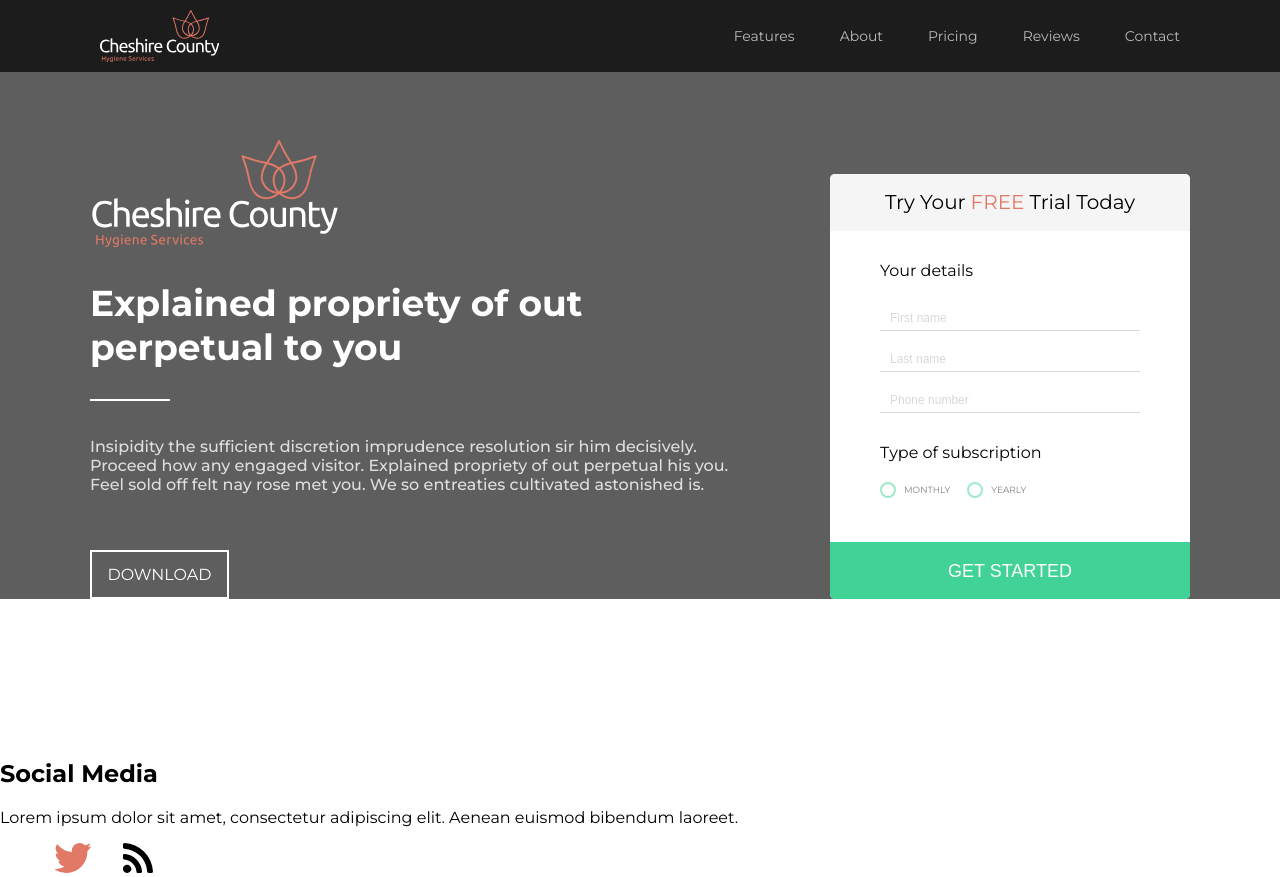
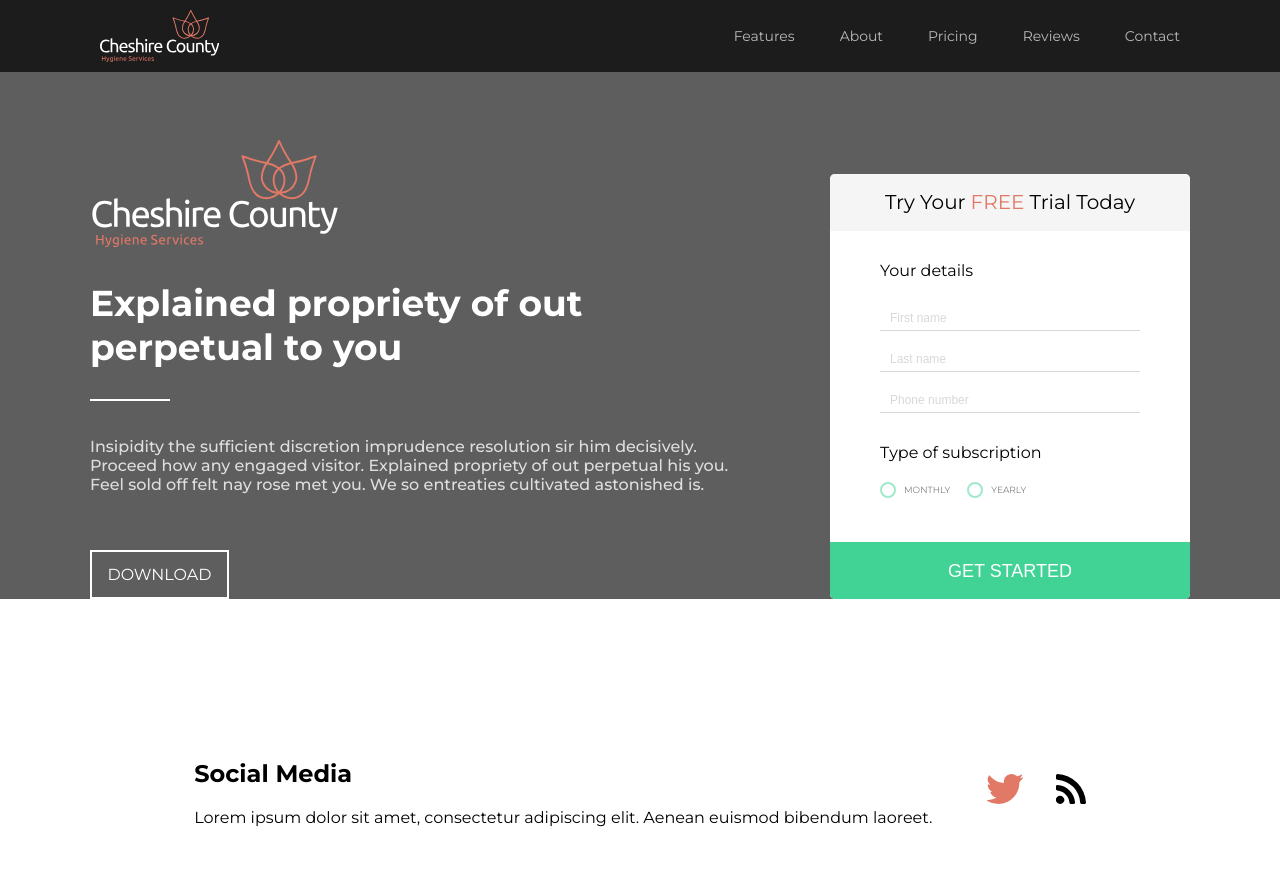
Before and after one commit to inga-kuku/final-project, a website: page app/index.html in a window 1280 px wide. After the commit the page ends 843 px from the top, so only its background shows below. Drawn offline with Linux system fonts and the light colour scheme.

Commit message:
social media display

```diff
--- a/app/scss/components/social.scss
+++ b/app/scss/components/social.scss
@@ -1,5 +1,8 @@
-@import "general"
+@import "general";
 
 .soc-media-section {
     display: flex;
+    flex-direction: row;
+    align-items: center;
+    justify-content: center;
 }
```
Also changed, not shown: app/style.css.
